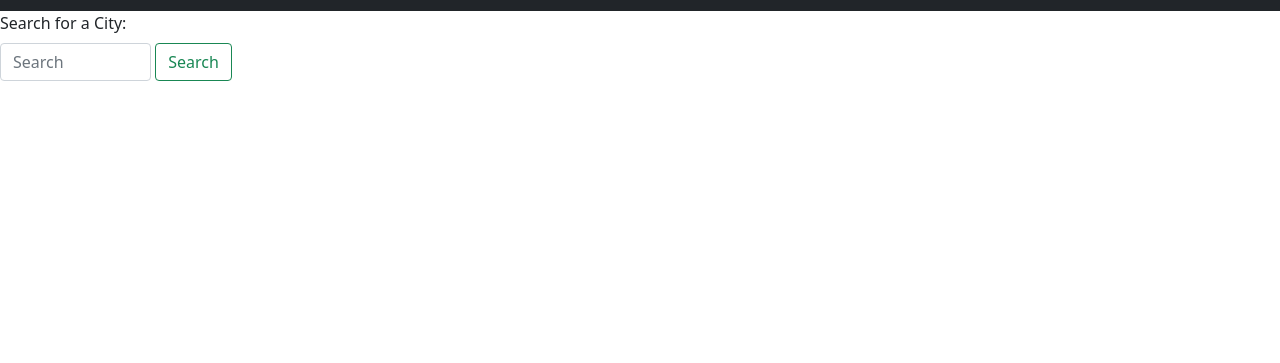
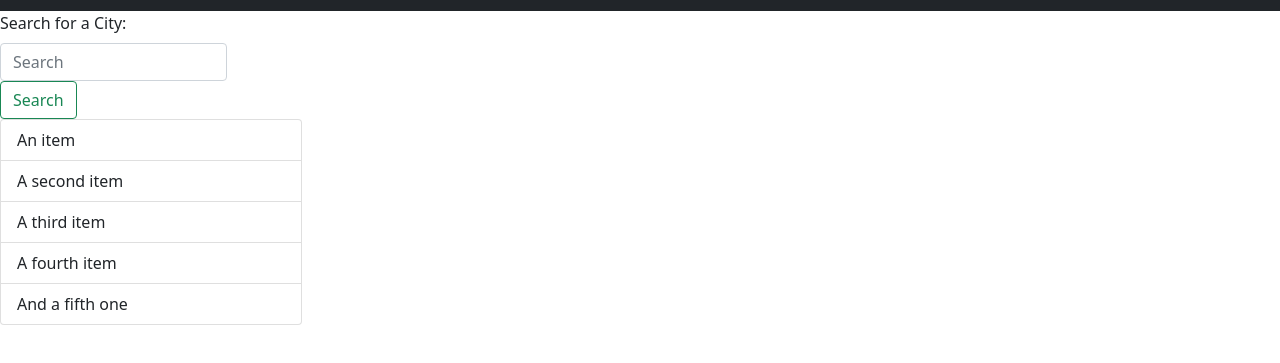
Before and after one commit to ivnkris/weather-dashboard, a plain HTML site: page index.html in a window 1280 px wide. Shown: the part 61-424 px from the top of the page. Drawn offline with nearby package versions, Linux system fonts and the light colour scheme.

Commit message:
added list with placeholder items

```diff
--- a/index.html
+++ b/index.html
@@ -28,7 +28,7 @@
             >
             <input
               id="search-bar"
-              class="form-control me-0 w-50 d-inline"
+              class="form-control me-0 w-75 d-inline"
               type="search"
               placeholder="Search"
               aria-label="Search"
@@ -40,6 +40,13 @@
               Search
             </button>
           </form>
+          <ul class="list-group">
+            <li class="list-group-item">An item</li>
+            <li class="list-group-item">A second item</li>
+            <li class="list-group-item">A third item</li>
+            <li class="list-group-item">A fourth item</li>
+            <li class="list-group-item">And a fifth one</li>
+          </ul>
         </aside>
         <div class="col-9">
           <section></section>
```
